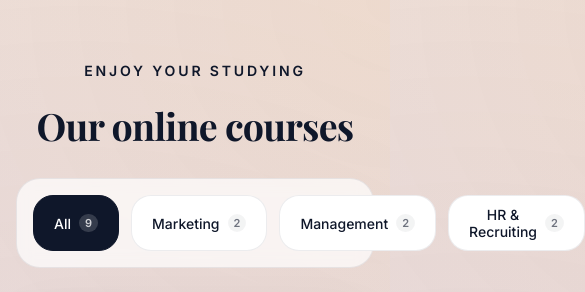
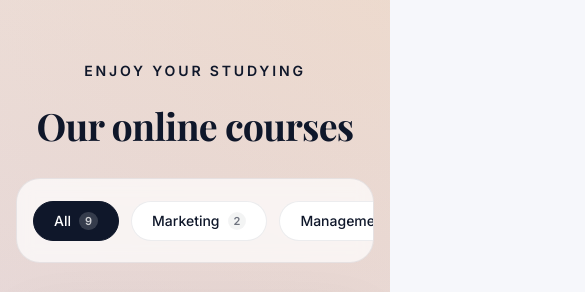
Before and after one commit to frontendarxo/course-platform, a plain HTML site: page index.html in a window 390 px wide. Shown: the top 292 px of the page, 585 px wide, since content can reach past the window. Drawn offline with nearby package versions, Linux system fonts and the light colour scheme.

Commit message:
Feat: Добавлен горизонтальный скролл для фильтра на мобильных

```diff
--- a/style.css
+++ b/style.css
@@ -84,12 +84,37 @@ button {
   display: grid;
   grid-template-columns: 1fr 0.3fr;
   align-items: center;
-  gap: clamp(16px, 3vw, 32px);
+  gap: 20px;
   padding: clamp(16px, 3vw, 28px);
   border: 1px solid rgba(15, 23, 42, 0.08);
   border-radius: 24px;
   background-color: rgba(255, 255, 255, 0.7);
   backdrop-filter: blur(8px);
+}
+
+@media (max-width: 768px) {
+  .catalog-filter {
+    display: flex;
+    overflow-x: auto;
+    overflow-y: hidden;
+    -webkit-overflow-scrolling: touch;
+    scrollbar-width: none;
+  }
+
+  .catalog-filter::-webkit-scrollbar {
+    display: none;
+  }
+
+  .catalog-filter__tags {
+    flex-shrink: 0;
+    min-width: max-content;
+    overflow-x: visible;
+  }
+
+  .catalog-filter__search {
+    flex-shrink: 0;
+    min-width: 200px;
+  }
 }
 
 .catalog-filter__tags {
@@ -110,6 +135,8 @@ button {
   display: flex;
   align-items: center;
   gap: 8px;
+  flex-shrink: 0;
+  white-space: nowrap;
 }
 
 .catalog-filter__tag-text {
@@ -151,7 +178,7 @@ button {
   border-radius: 999px;
   border: 1px solid rgba(15, 23, 42, 0.08);
   background-color: #ffffff;
-  width: 85%;
+  width: 80%;
 }
 
 .catalog-filter__icon {
@@ -204,7 +231,7 @@ button {
 .catalog-group {
   display: flex;
   flex-direction: column;
-  gap: clamp(20px, 3vw, 28px);
+  gap: 20px;
 }
 
 .catalog-group__header {
```
